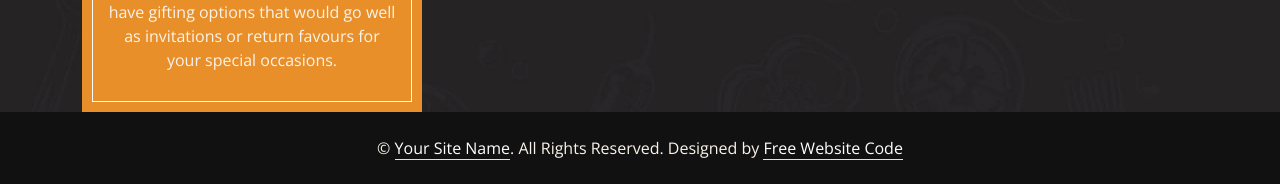
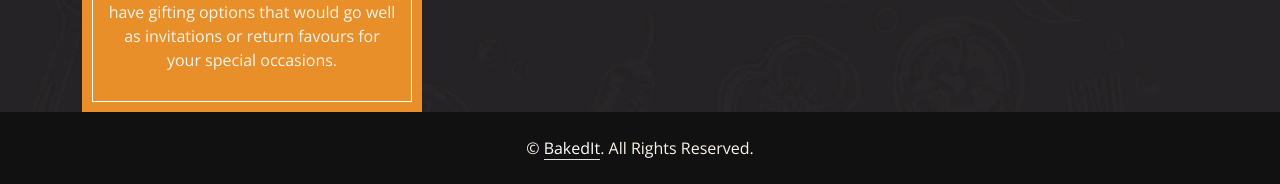
Before and after one commit to karan1652/site, a plain HTML site: page contact.html in a window 1280 px wide. Shown: the part 1644-1828 px from the top of the page. Drawn offline with nearby package versions, Linux system fonts and the light colour scheme.

Commit message:
services and contact over

```diff
--- a/contact.html
+++ b/contact.html
@@ -223,10 +223,8 @@
     </div>
     <div class="container-fluid text-secondary py-4" style="background: #111111;">
         <div class="container text-center">
-            <p class="mb-0">&copy; <a class="text-white border-bottom" href="https://freewebsitecode.com">Your Site Name</a>. All Rights Reserved.
+            <p class="mb-0">&copy; <a class="text-white border-bottom" href="">BakedIt</a>. All Rights Reserved.
 
-
-			Designed by <a class="text-white border-bottom" href="https://freewebsitecode.com">Free Website Code</a></p>
         </div>
     </div>
     <!-- Footer End -->
```
Also changed, not shown: service.html (+1 -3 lines).
